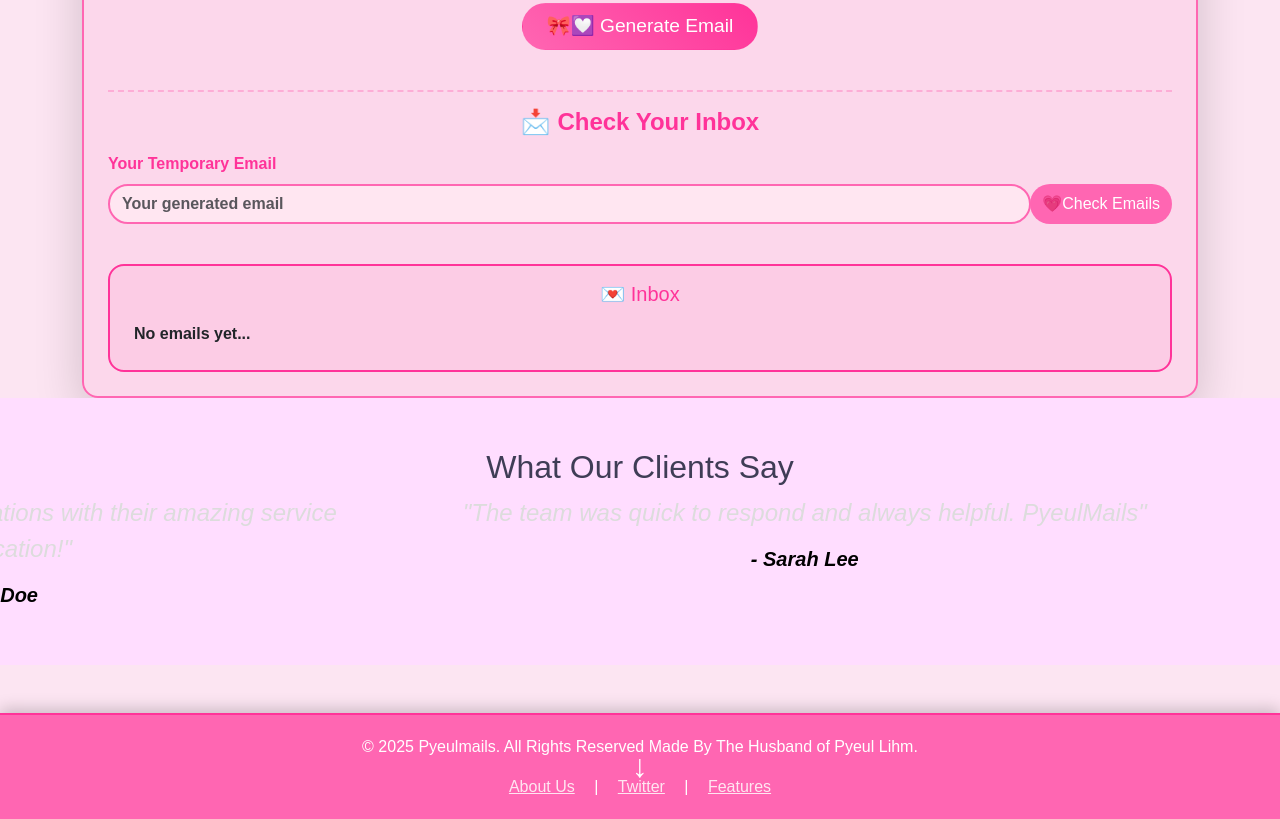
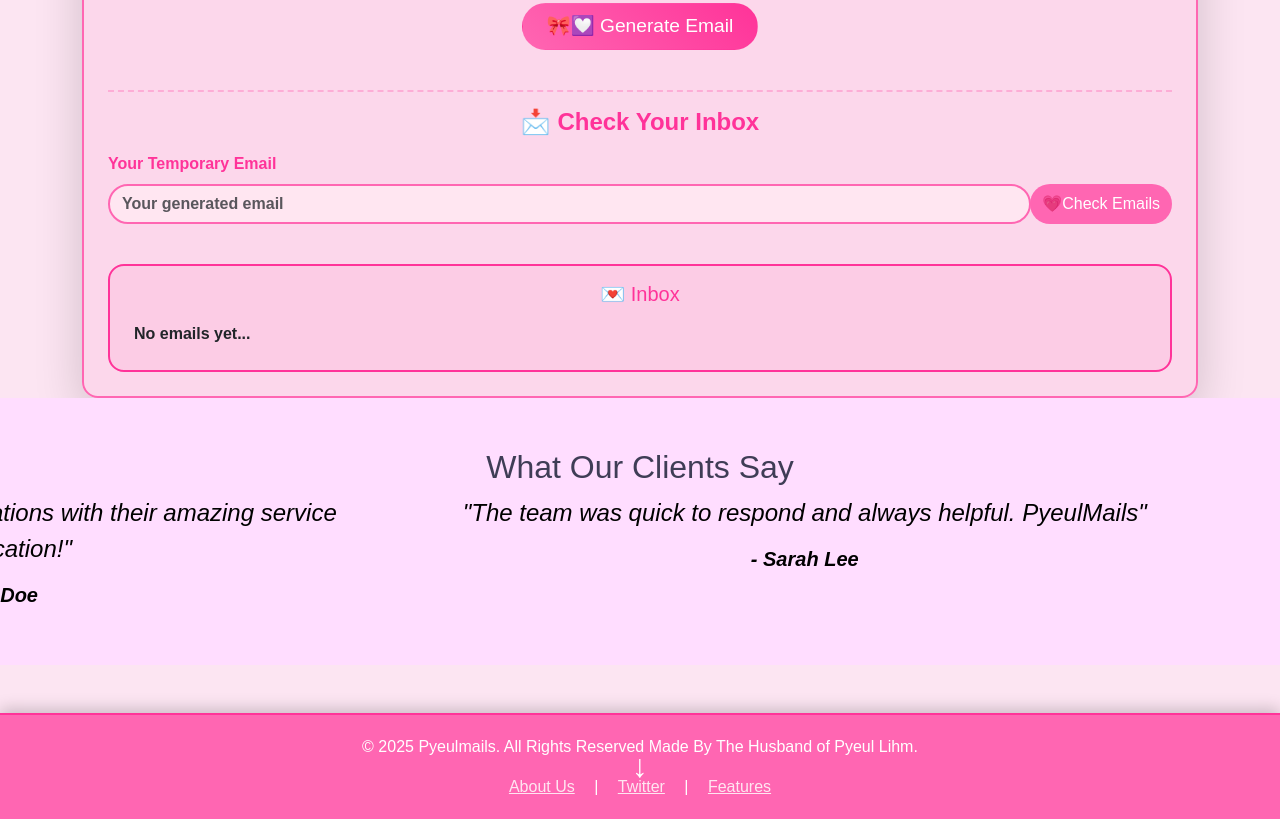
Before and after one commit to Lucifurge/PyeulMails, a plain HTML site: page index.html in a window 1280 px wide. Shown: the part 1510-2329 px from the top of the page. Drawn offline with nearby package versions, Linux system fonts and the light colour scheme; some packages are replaced by stand-ins of ours; a script that the page names is missing.

Commit message:
Update index.html

```diff
--- a/index.html
+++ b/index.html
@@ -303,7 +303,7 @@
     flex: 0 0 33%; /* Ensures proper width */
     padding: 0 50px;
     font-size: 1.5rem;
-    color: #dcdcdc;
+    color: #000000;
     font-style: italic;
     text-align: center;
     transition: transform 0.3s ease;
```
